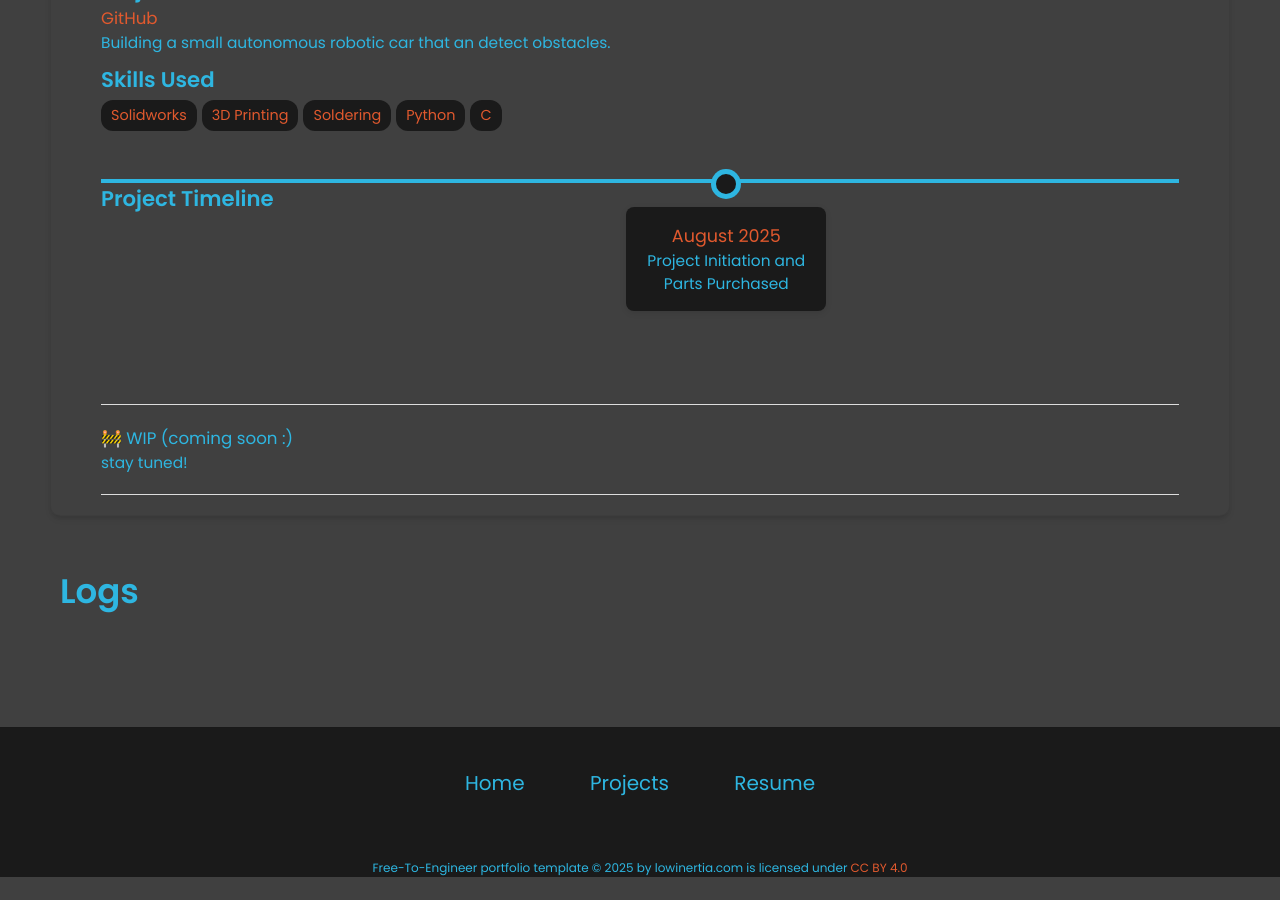
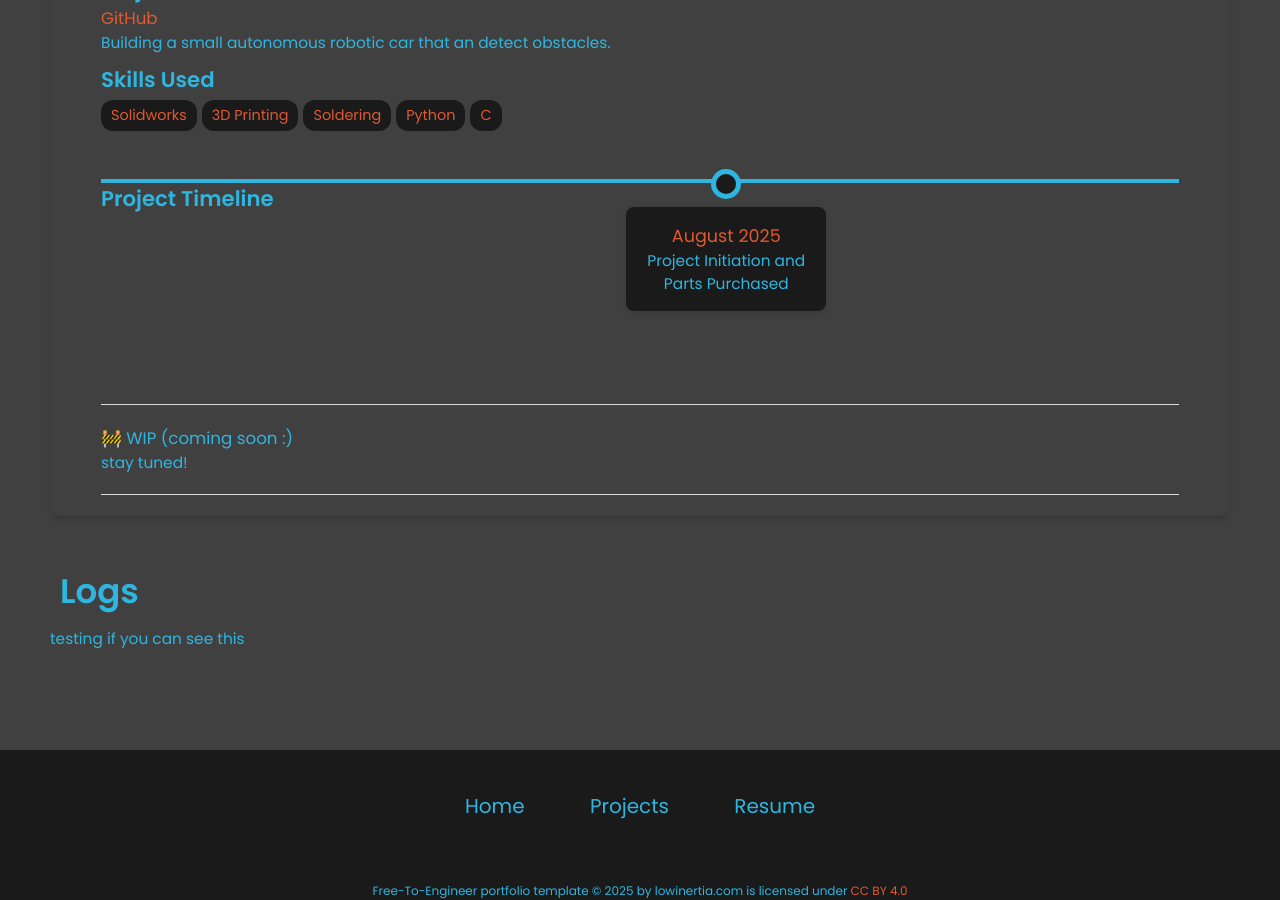
Before and after one commit to jcchincheong-bb/jcchincheong-bb.github.io, a Jekyll site: the page built from _projects/autonomous-robotic-car/index.md, in a window 1280 px wide and 900 px high, scrolled down 583 px. Built offline with Jekyll 4.4.1, drawn with Linux system fonts in a browser that asks for light colours; before the commit the page ends 1460 px from its top, so only the background shows below that.

Commit message:
Log Test 7

```diff
--- a/_includes/logs.html
+++ b/_includes/logs.html
@@ -17,5 +17,6 @@
         {% endfor %}
     </div>
 
+    <p>testing if you can see this</p>
 
 </section>
```
Lines whose indentation alone changed are shown as unchanged.
